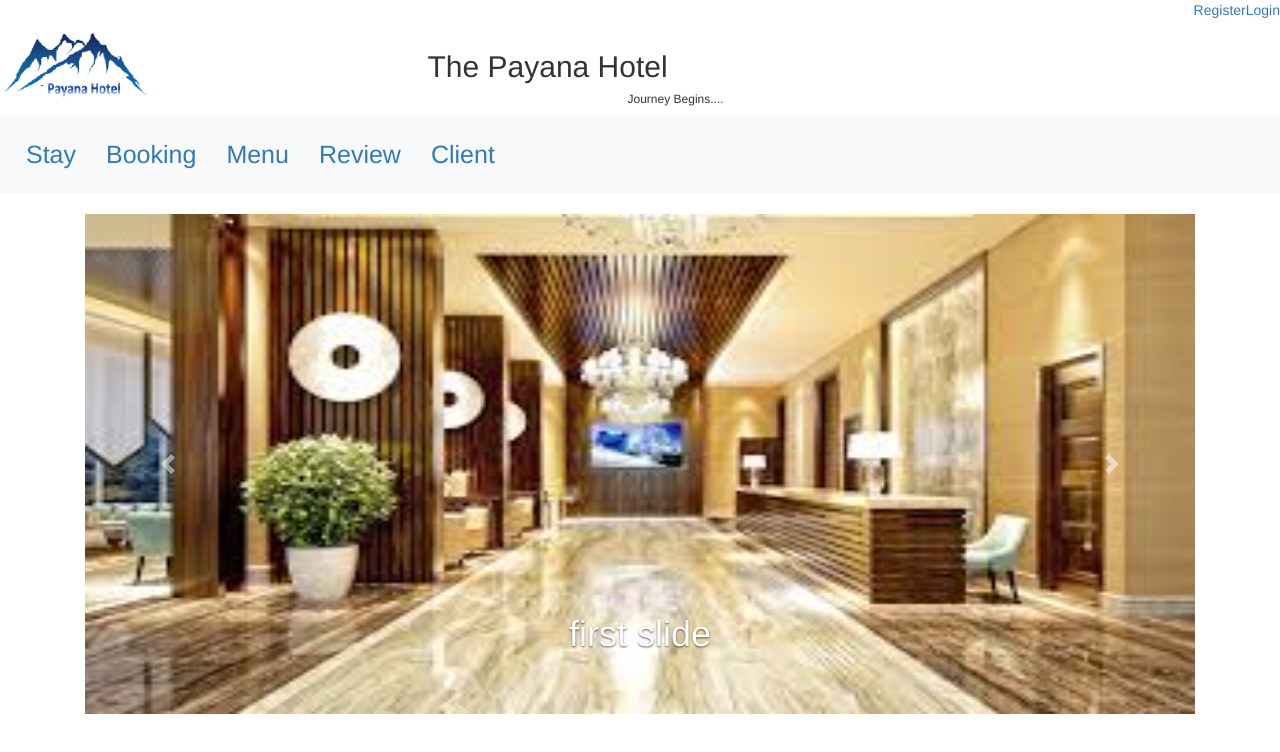
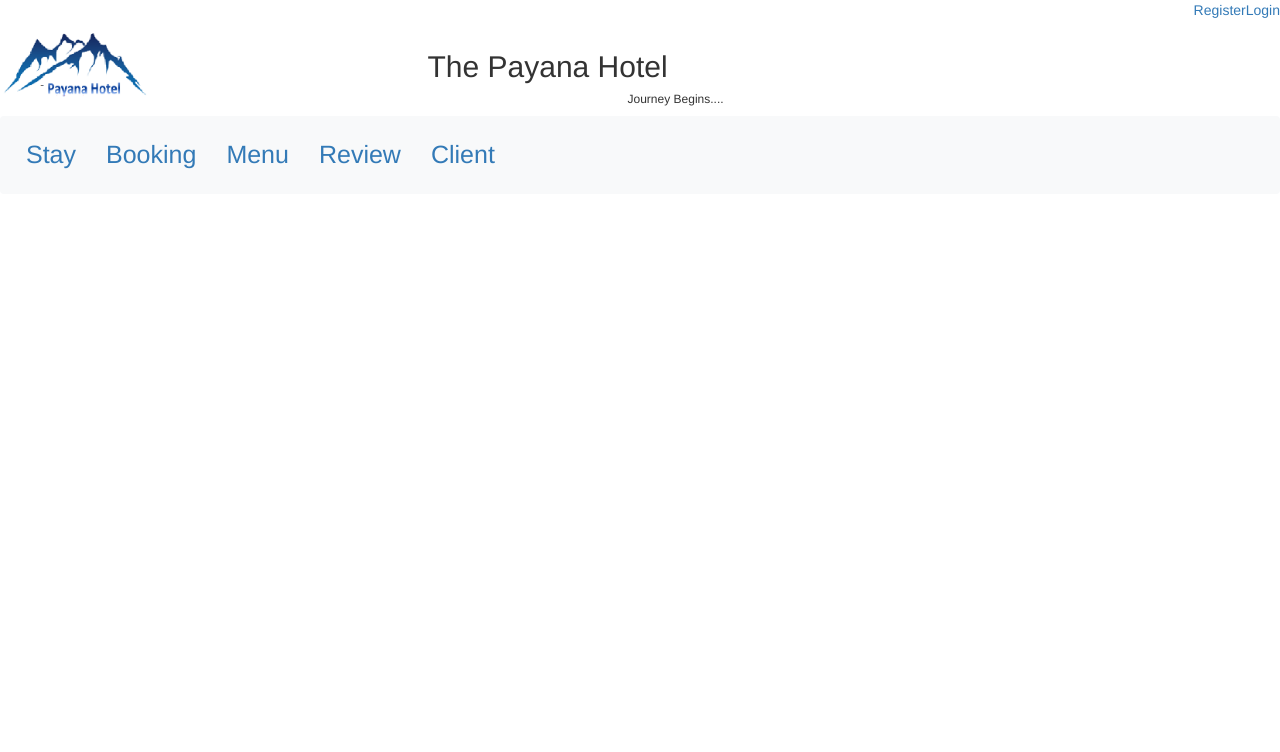
Before and after one commit to varshithag/hotel-booking-project, a React (Create React App) app in the folder client/: page / in a window 1280 px wide. Shown: the top 752 px of the page. Built offline with nearby package versions, Linux system fonts and the light colour scheme.

Commit message:
updated slide

```diff
--- a/client/src/components/clientLogin.js
+++ b/client/src/components/clientLogin.js
@@ -17,9 +17,7 @@ class ClientPage extends React.Component{
                 </nav>
                 </div>
                 <div className="col-sm-9">
-
                 </div>
-
             </div>
 
             </div>
--- a/client/src/slide.js
+++ b/client/src/slide.js
@@ -1,5 +1,5 @@
 import React from 'react'
-
+import Carosel from 'react-responsive-carousel'
 
 class Slide extends React.Component{
   render(){
@@ -7,7 +7,10 @@ class Slide extends React.Component{
           <div className="container">
           <div className="row">
               <div className="col-sm-12">
-                  <div id="carouselExampleControls" className="carousel slide" data-ride="carousel">
+
+
+
+                  {/* <div id="carouselExampleControls" className="carousel slide" data-ride="carousel">
 
                        <div className="carousel-item active" roles="listbox">
                           <div className="item active">
@@ -38,7 +41,7 @@ class Slide extends React.Component{
                           </a>
 
                     </div>
-                  </div>
+                  </div> */}
               </div>
           </div>
       </div>
```
